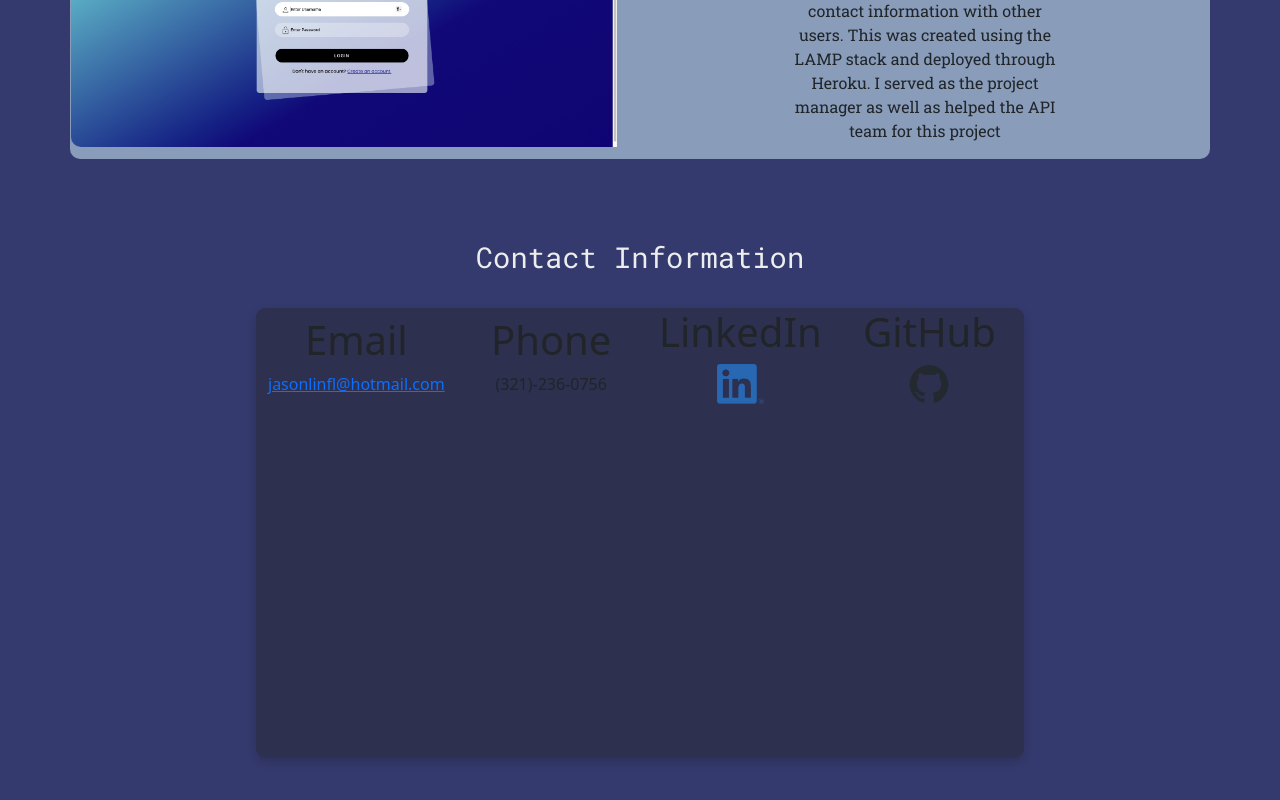
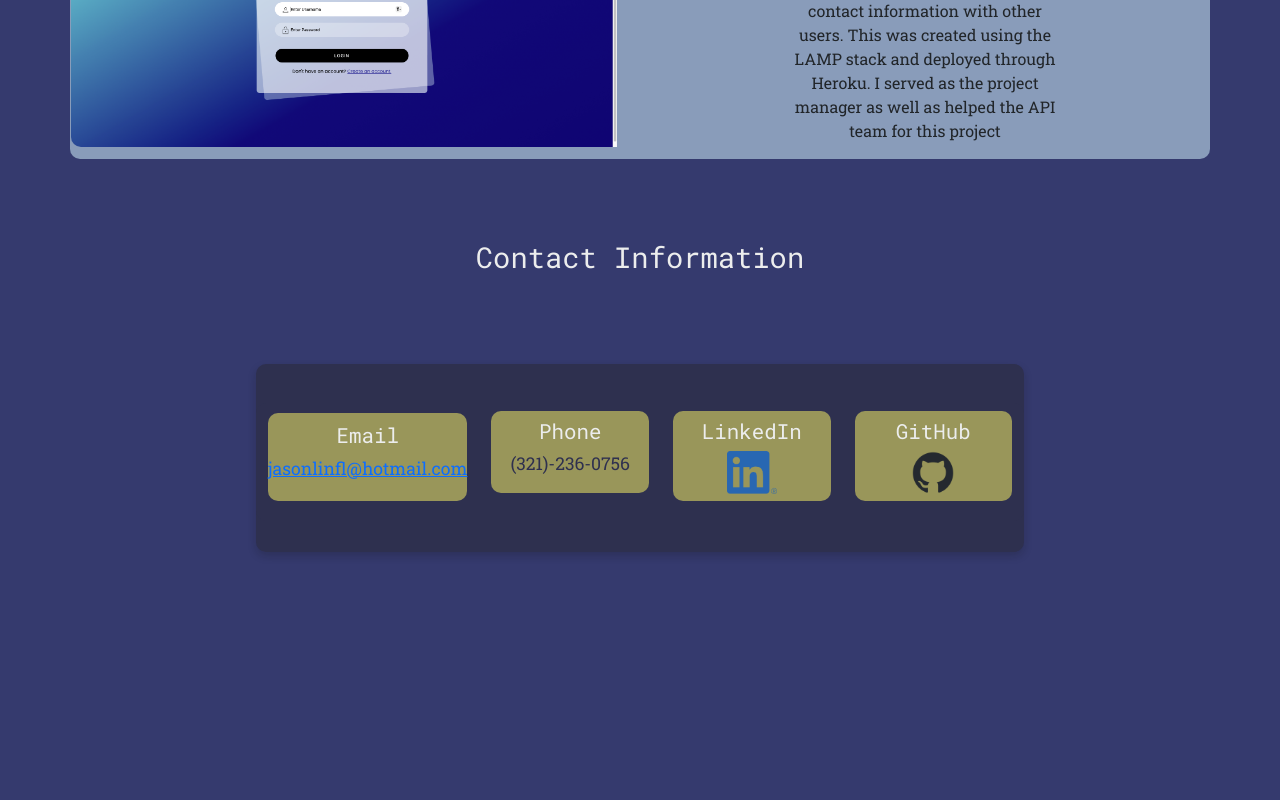
Before and after one commit to N00dles123/N00dles123.github.io, a React (Create React App) app: page / in a window 1280 px wide. Shown: the part 3147-3947 px from the top of the page. Built offline with nearby package versions, Linux system fonts and the light colour scheme.

Commit message:
finish contact section

```diff
--- a/src/App.css
+++ b/src/App.css
@@ -249,11 +249,6 @@
   margin-right: 25%;
   border-radius: 10px;
   padding-bottom: 0;
-  /*
-  margin-top: 5%;
-  margin-left: 5%;
-  margin-right: 5%;
-  */
 }
 
 .aboutContent{
@@ -267,16 +262,7 @@
   font-size: 1.8rem;
   color: #ECEDED;
 }
-/*
-.cardLeft{
-  min-width: 80%;
-  max-height: 30%;
-  margin-left: 10%;
-  margin-right: 10%;
-  background-color: #899CBA;
-  border-radius: 10px;
-}
-*/
+
 .cardLeftImg{
   margin-left: -4%;
   padding-right: -4%;
@@ -351,22 +337,49 @@
 }
 
 .contactDiv{
+  margin-top: 5%;
   border-radius: 10px;
-  height: 60%;
+  height: 25%;
   width: 60%;
   margin-left: 20%;
   margin-right: 20%;
   background-color: rgb(46, 48, 79);
   box-shadow: 0 4px 8px 0 rgba(13, 13, 13, 0.2);
+  justify-content: center;
+  align-items: center;
+  padding-top: 3%;
 }
 
 .container-contact{
   background-color: rgb(46, 48, 79);
   justify-content: center;
-  align-items: center;
 }
 
 .contactLogo{
-  height: 40px;
+  height: 50px;
   width: auto;
+  padding-bottom: 5%;
 }
+
+.contactTitle{
+  padding-top: 5%;
+  font-family: 'Roboto Mono';
+  font-size: 1.3em;
+  color: #ECEDED;
+}
+
+.infoContainer{
+  margin-top: 5%;
+  min-height: 25%;
+  background-color: #99965A;
+  border-radius: 10px;
+  margin-bottom: 10%;
+}
+
+.contactText{
+  font-family: 'Roboto Slab';
+  font-size: 1.1em;
+  padding-bottom: 9.5%;
+  display: inline-block;
+  color: rgb(46, 48, 79);
+}
--- a/src/Components/Contact.js
+++ b/src/Components/Contact.js
@@ -7,28 +7,38 @@ function Contact(){
             <div className="container">
                 <div className="row container-contact">
                     <div className="col-sm">
-                        <h1>Email</h1>
-                        <a href="mailto:jasonlinfl@hotmail.com" target='_blank' rel="noreferrer">
+                        <div className='infoContainer'>
+                            <h1 className="contactTitle">Email</h1>
+                            <div className="contactText">
+                                <a className="email" href="mailto:jasonlinfl@hotmail.com" target='_blank' rel="noreferrer">
                                     jasonlinfl@hotmail.com
                                 </a>
                             </div>
+                        </div>
+                    </div>
                     <div className="col-sm">
-                        <h1>Phone</h1>
-                        <div className="phoneNum">
+                        <div className='infoContainer'>
+                            <h1 className="contactTitle">Phone</h1>
+                                <div className="contactText">
                                 (321)-236-0756
                                 </div>
                         </div>
+                    </div>
                     <div className="col-sm">
-                        <h1>LinkedIn</h1>
+                        <div className='infoContainer'>
+                            <h1 className="contactTitle">LinkedIn</h1>
                             <a href="https://www.linkedin.com/in/jason-lin5/" target='_blank' rel="noreferrer">
                                 <img src="LI-In-Bug.png" alt="Linkedin Logo" className="contactLogo"/>
                             </a>
                         </div>
+                    </div>
                     <div className="col-sm">
-                        <h1>GitHub</h1>
+                        <div className='infoContainer'>
+                            <h1 className="contactTitle">GitHub</h1>
                             <a href="https://github.com/N00dles123" target='_blank' rel="noreferrer">
                                 <img src="github-mark.png" alt="GitHub Logo" className='contactLogo'/>
                             </a>
+                        </div>
                     </div>
                 </div>
             </div>
```
Also changed, not shown: 1 other file (tests, documents, lock files or other folders). Lines whose indentation alone changed are shown as unchanged.
